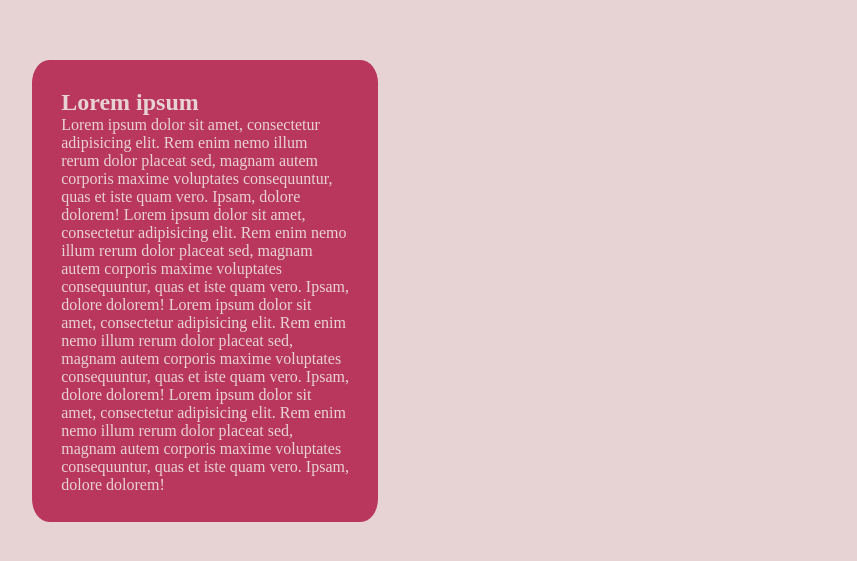
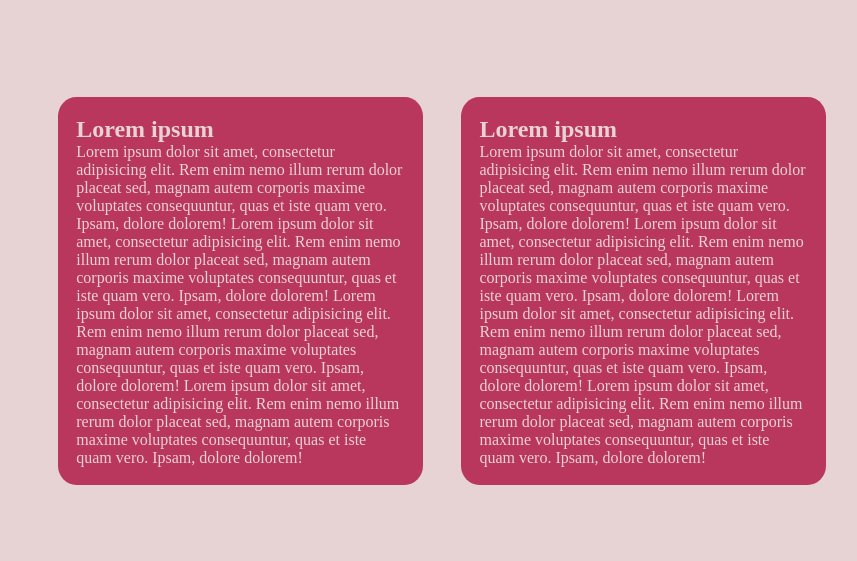
Before and after one commit to taykas/web-sandbox, a plain HTML site: page Mini Site/page.html in a window 1280 px wide. Shown: the part 109-670 px from the top of the page, without its empty margins (198-1055 px from the left). Drawn offline with Linux system fonts and the light colour scheme.

Commit message:
adding one more div with text and fixing style

```diff
--- a/Mini Site/page.html
+++ b/Mini Site/page.html
@@ -9,8 +9,9 @@
 </head>
 <body>
     <main class="container-page">
-        <div class="text-container">
-            <article class="text">
+        <div class="cute">
+            <div class="text-container-left">
+                <article class="text-left">
                     <h1>Lorem ipsum</h1>
                     <p>Lorem ipsum dolor sit amet, consectetur adipisicing elit.
                         Rem enim nemo illum rerum dolor placeat sed, magnam autem corporis
@@ -26,6 +27,24 @@
                          maxime voluptates consequuntur, quas et iste quam vero. Ipsam, dolore dolorem!</p>
                 </article>
             </div>
+            <div class="text-container-right">
+                <article class="text-right">
+                    <h1>Lorem ipsum</h1>
+                    <p>Lorem ipsum dolor sit amet, consectetur adipisicing elit.
+                        Rem enim nemo illum rerum dolor placeat sed, magnam autem corporis
+                         maxime voluptates consequuntur, quas et iste quam vero. Ipsam, dolore dolorem!
+                        Lorem ipsum dolor sit amet, consectetur adipisicing elit.
+                        Rem enim nemo illum rerum dolor placeat sed, magnam autem corporis
+                         maxime voluptates consequuntur, quas et iste quam vero. Ipsam, dolore dolorem!
+                        Lorem ipsum dolor sit amet, consectetur adipisicing elit.
+                        Rem enim nemo illum rerum dolor placeat sed, magnam autem corporis
+                         maxime voluptates consequuntur, quas et iste quam vero. Ipsam, dolore dolorem!
+                        Lorem ipsum dolor sit amet, consectetur adipisicing elit.
+                        Rem enim nemo illum rerum dolor placeat sed, magnam autem corporis
+                         maxime voluptates consequuntur, quas et iste quam vero. Ipsam, dolore dolorem!</p>
+                </article>
+            </div>
+        </div>
     </main>
 </body>
 </html>
--- a/Mini Site/style.css
+++ b/Mini Site/style.css
@@ -21,19 +21,27 @@ body {
     color:rgb(185, 55, 93);
 }
 
-.text-container {
-    width: 45%;
-    height: 100vh;
+.container-page {
     display: flex;
     align-items: center;
     justify-content: center;
+    height: 100vh;
 }
 
-.text {
+.cute {
+    display: flex;
+    height: auto;
+    align-items: center;
+    justify-content: space-between;
+    gap: 5%;
+    width: 60%;
+    margin: auto;
+}
+
+.text-left, .text-right{
     flex-direction: column;
     color: rgb(231, 211, 211);
     background-color:rgb(185, 55, 93);
     padding: 5%;
     border-radius: 5%;
-    margin-left: 40%;
 }
```
Lines whose indentation alone changed are shown as unchanged.
